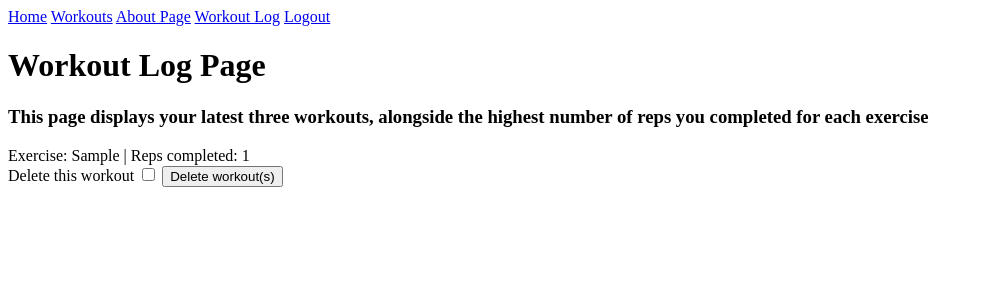
After one commit to agrisjakob/Feats-of-Strength-Flask-Project, a Flask app: page /log in a window 1280 px wide. The commit adds this page. Shown: the top 300 px of the page, without its empty margins (0-983 px from the left). Run offline with Flask 2, Linux system fonts and the light colour scheme; a user stored in the database is signed in; tables that the repository leaves empty hold one stand-in row (values such as "Sample post").

Commit message:
added create and delete functionality

```diff
--- a/app/forms.py
+++ b/app/forms.py
@@ -35,8 +35,12 @@
 
 
 class LoginForm(FlaskForm):
-    exercise = "pushups"
     username = StringField('Username:', validators=[DataRequired()])
     password = PasswordField('Password:', validators=[DataRequired()])
     remember = BooleanField('Remember Me')
     submit = SubmitField('Login')
+
+class UpdateRepsForm(FlaskForm):
+
+    deleteWorkout = BooleanField('Delete this workout')
+    submit = SubmitField('Delete workout(s)')
--- a/app/models.py
+++ b/app/models.py
@@ -54,8 +54,9 @@
 
 
 class ExercisesInWorkout(db.Model):
-    workoutid = db.Column(db.Integer, db.ForeignKey('workout.workoutid'), nullable=False, primary_key=True)
-    exerciseid = db.Column(db.Integer, db.ForeignKey('exercises.exerciseid'), nullable=False, primary_key=True)
+    logid = db.Column(db.Integer, primary_key =True)
+    workoutid = db.Column(db.Integer, db.ForeignKey('workout.workoutid'), nullable=False)
+    exerciseid = db.Column(db.Integer, db.ForeignKey('exercises.exerciseid'), nullable=False)
     reps_completed = db.Column(db.Integer, nullable=False, default =0)
     userWorkout = db.relationship("Workout", backref=db.backref("userworkout", lazy = 'dynamic'))
     userExercise = db.relationship("Exercises", backref=db.backref("userexercise", lazy = 'dynamic'))
--- a/app/routes.py
+++ b/app/routes.py
@@ -3,7 +3,7 @@
 from app import app, db, bcrypt
 from flask_login import login_user, current_user, logout_user, login_required
 from app.models import Users, Workout, Exercises, ExercisesInWorkout
-from app.forms import RegistrationForm, LoginForm, WorkoutForm
+from app.forms import RegistrationForm, LoginForm, WorkoutForm, UpdateRepsForm
 from datetime import datetime
 
 def add_exercises():
@@ -87,6 +87,7 @@
     currentWorkout = Workout.query.filter_by(userid= current_user.userid).order_by(Workout.workoutid.desc()).first()
 
     if not currentWorkout:
+        print("added brand new workout")
         Workout.create(Workout)
         add_exercises()
         return redirect(url_for('workout'))
@@ -94,6 +95,7 @@
     lastFinishedExercise = ExercisesInWorkout.query.filter_by(workoutid = currentWorkout.workoutid).order_by(ExercisesInWorkout.workoutid.desc()).first().reps_completed
 
     if lastFinishedExercise > 0:
+        print("added next workout")
         Workout.create(Workout)
         add_exercises()
         return redirect(url_for('workout'))
@@ -172,7 +174,24 @@
                 else:
                     exercise.reps_completed = set3
         db.session.commit()
-        return redirect(url_for('home'))
+        return redirect(url_for('log'))
 
 
-    return render_template('workout.html', title= 'Workout', posts=userLevel, form=form, exercise1=exercise1, exercise2=exercise2, exercise3=exercise3)
+    return render_template('workout.html', title= 'Workout', form=form, exercise1=exercise1, exercise2=exercise2, exercise3=exercise3)
+
+@app.route('/log', methods=['GET','POST'])
+@login_required
+def log():
+    exerciseTable = Exercises.query.all()
+    userWorkoutid =Workout.query.filter_by(userid= current_user.userid).order_by(Workout.workoutid.desc()).first()
+    workouts = ExercisesInWorkout.query.filter_by(workoutid = userWorkoutid.workoutid).all()
+    form = UpdateRepsForm()
+    if form.validate_on_submit():
+        if form.deleteWorkout:
+            for workout in workouts:
+                db.session.delete(workout)
+            db.session.delete(userWorkoutid)
+            db.session.commit()
+            return redirect(url_for('workout'))
+
+    return render_template('log.html', title= "Workout Log", exercises= exerciseTable, workout1=workouts, form=form)
--- a/app/templates/layout.html
+++ b/app/templates/layout.html
@@ -4,11 +4,11 @@
 	        <a href="{{ url_for('home') }}">Home</a>
         <a href="{{ url_for('workout') }}">Workouts</a>
         <a href="{{ url_for('about') }}">About Page</a>
-        <a href="{{ url_for('register') }}">Register</a>
 		{% if current_user.is_authenticated %}
-
+	<a href="{{ url_for('log') }} ">Workout Log</a>
 	<a href="{{ url_for('logout') }} ">Logout</a>
 	{% else %}
+        <a href="{{ url_for('register') }}">Register</a>
 	<a href="{{ url_for('login') }}">Login</a>
 	{% endif %}
 </head>
--- /dev/null
+++ b/app/templates/log.html
@@ -0,0 +1,20 @@
+{% extends "layout.html" %}
+{% block body_content %}
+<h3>This page displays  your latest three workouts, alongside the highest number of reps you completed for each exercise </h3>
+<form method = 'POST' action=''>
+{{ form.hidden_tag() }}
+
+	{% for workout in workout1 %}
+       Exercise:
+       {% for exercise in exercises %}
+       {% if workout.exerciseid == exercise.exerciseid %}
+       {{ exercise.exercise }} |
+       {% endif %}
+        {% endfor %}
+        Reps completed: {{ workout.reps_completed }}<br>
+        {% endfor %}
+	{{ form.deleteWorkout.label }}
+	{{ form.deleteWorkout }}
+	{{ form.submit }}
+
+{% endblock %}
```
